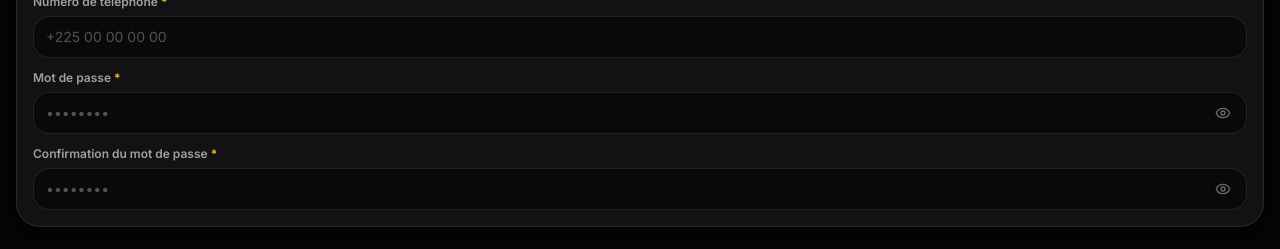
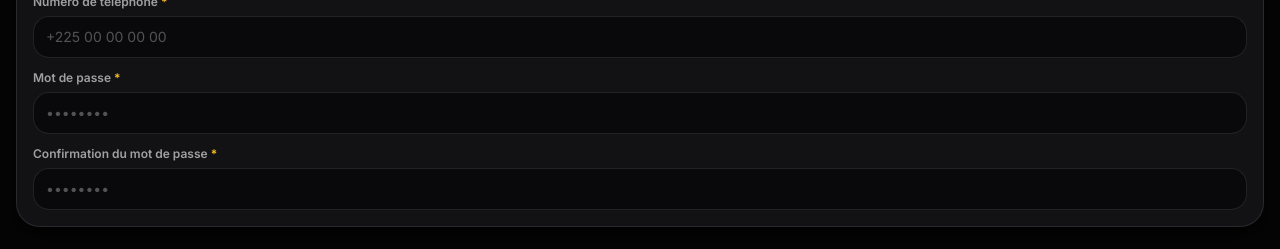
Before and after one commit to FranckGuido96/ProxiServices, a React (Vite) app: page /devenir-prestataire in a window 1280 px wide. Shown: the part 356-605 px from the top of the page. Built offline with nearby package versions, Linux system fonts and the light colour scheme; a web font is replaced by a local one.

Commit message:
Accessibilité FormField : label lié au champ, erreur annoncée

```diff
--- a/src/components/register/FormField.tsx
+++ b/src/components/register/FormField.tsx
@@ -1,5 +1,5 @@
-import React, { useState } from 'react';
-import { ChevronDown, Eye, EyeOff } from 'lucide-react';
+import React, { useId } from 'react';
+import { ChevronDown } from 'lucide-react';
 
 interface FormFieldProps {
   label: string;
@@ -12,58 +12,75 @@ interface FormFieldProps {
   error?: boolean;
 }
 
-export const FormField: React.FC<FormFieldProps> = ({ label, placeholder, type = 'text', options, value, onChange, required = false, error = false }) => {
-    const [showPassword, setShowPassword] = useState(false);
-
-    const inputType = type === 'password' ? (showPassword ? 'text' : 'password') : type;
+export const FormField: React.FC<FormFieldProps> = ({
+  label,
+  placeholder,
+  type = 'text',
+  options,
+  value,
+  onChange,
+  required = false,
+  error = false,
+}) => {
+  const id = useId();
+  const errorId = `${id}-error`;
+  const describedBy = error ? errorId : undefined;
+  const borderClass = error
+    ? 'border-red-500 dark:border-red-500/70'
+    : 'border-border dark:border-white/10 focus:border-primary-500 dark:focus:border-emerald-500/80';
 
   return (
     <div>
-            <label className="text-xs font-semibold text-text-secondary dark:text-white/60 mb-1.5 block">
-                {label} {required && <span className="text-secondary-600 dark:text-amber-400">*</span>}
+      <label htmlFor={id} className="text-xs font-semibold text-text-secondary dark:text-white/60 mb-1.5 block">
+        {label}{' '}
+        {required && (
+          <span className="text-secondary-600 dark:text-amber-400" aria-hidden="true">
+            *
+          </span>
+        )}
       </label>
+
       {type === 'select' ? (
         <div className="relative">
           <select
+            id={id}
             value={value}
             onChange={(e) => onChange(e.target.value)}
-                        className={`w-full appearance-none bg-background dark:bg-[#09090B] border rounded-xl px-3 py-2.5 text-sm text-text dark:text-white focus:outline-none transition ${error ? 'border-red-500 dark:border-red-500/70' : 'border-border dark:border-white/10 focus:border-primary-500 dark:focus:border-emerald-500/80'
-                            }`}
+            aria-required={required}
+            aria-invalid={error}
+            aria-describedby={describedBy}
+            className={`w-full appearance-none bg-background dark:bg-[#09090B] border rounded-xl px-3 py-2.5 text-sm text-text dark:text-white focus:outline-none transition ${borderClass}`}
           >
-                        <option value="" disabled>{placeholder}</option>
+            <option value="" disabled>
+              {placeholder}
+            </option>
             {options?.map((opt) => (
-                            <option key={opt} value={opt}>{opt}</option>
+              <option key={opt} value={opt}>
+                {opt}
+              </option>
             ))}
           </select>
           <ChevronDown className="w-4 h-4 text-text-secondary dark:text-white/40 absolute right-3 top-1/2 -translate-y-1/2 pointer-events-none" />
         </div>
       ) : (
-                <div className="relative">
         <input
-                        type={inputType}
+          id={id}
+          type={type}
           value={value}
           onChange={(e) => onChange(e.target.value)}
           placeholder={placeholder}
-                        className={`w-full bg-background dark:bg-[#09090B] border rounded-xl px-3 py-2.5 text-sm text-text dark:text-white placeholder:text-text-secondary/60 dark:placeholder:text-white/30 focus:outline-none transition ${type === 'password' ? 'pr-10' : ''} ${error ? 'border-red-500 dark:border-red-500/70' : 'border-border dark:border-white/10 focus:border-primary-500 dark:focus:border-emerald-500/80'
-                            }`}
+          aria-required={required}
+          aria-invalid={error}
+          aria-describedby={describedBy}
+          className={`w-full bg-background dark:bg-[#09090B] border rounded-xl px-3 py-2.5 text-sm text-text dark:text-white placeholder:text-text-secondary/60 dark:placeholder:text-white/30 focus:outline-none transition ${borderClass}`}
         />
-                    {type === 'password' && (
-                        <button
-                            type="button"
-                            onClick={() => setShowPassword(!showPassword)}
-                            className="absolute right-3 top-1/2 -translate-y-1/2 text-text-secondary dark:text-white/40 hover:text-text dark:hover:text-white focus:outline-none p-1 rounded-md transition"
-                            aria-label={showPassword ? "Masquer le mot de passe" : "Afficher le mot de passe"}
-                        >
-                            {showPassword ? (
-                                <EyeOff className="w-4 h-4" />
-                            ) : (
-                                <Eye className="w-4 h-4" />
       )}
-                        </button>
+
+      {error && (
+        <p id={errorId} role="alert" className="text-[11px] text-red-500 mt-1">
+          Ce champ est obligatoire
+        </p>
       )}
-                </div>
-            )}
-            {error && <p className="text-[11px] text-red-500 mt-1">Ce champ est obligatoire</p>}
     </div>
   );
 };
```
Lines whose indentation alone changed are shown as unchanged.
